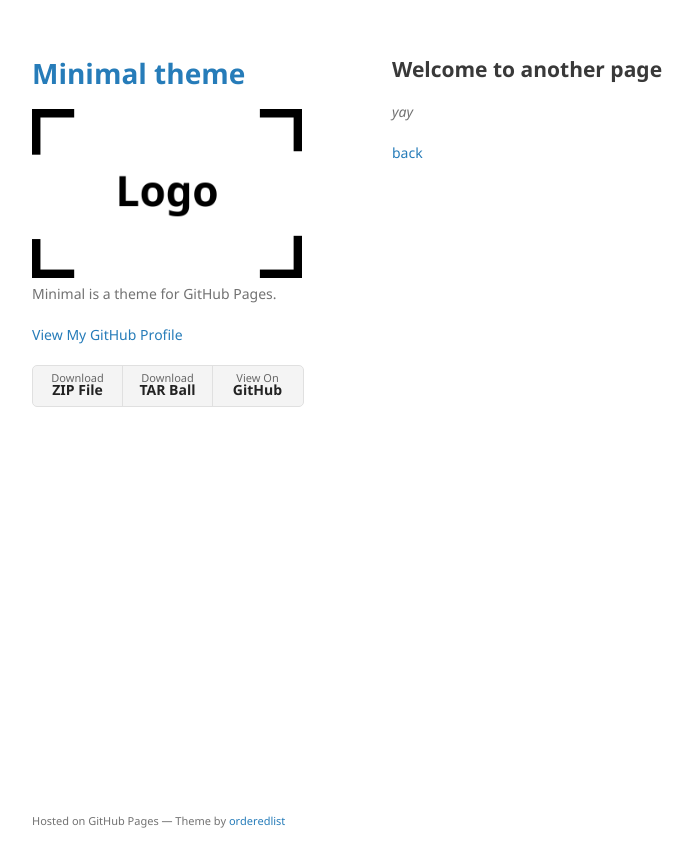
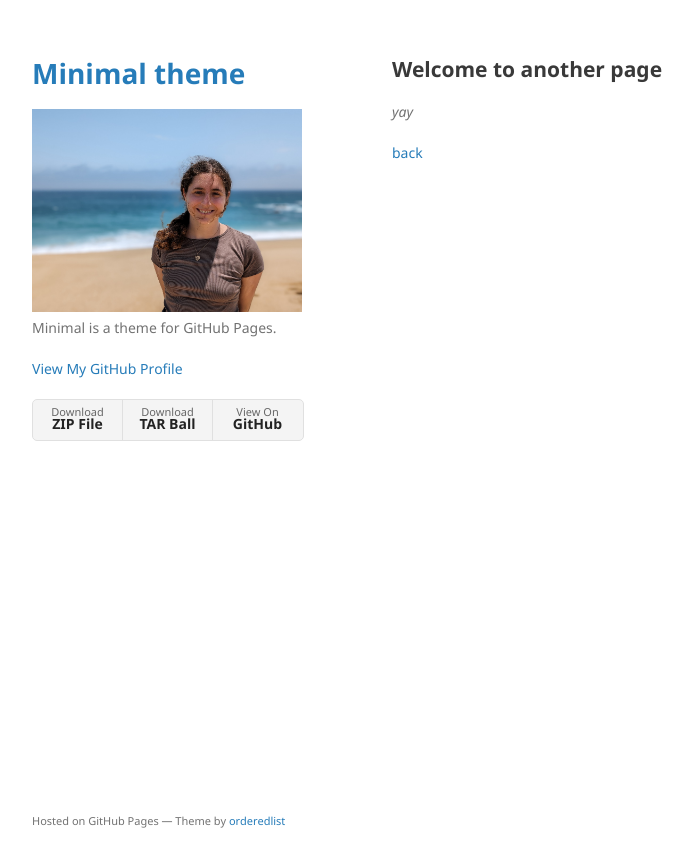
Before and after one commit to sblunt/sblunt.github.io, a Jekyll site: the page built from another-page.md, in a window 1280 px wide. Shown: the top 867 px of the page, without its empty margins (178-871 px from the left). Built offline with Jekyll 4.4.1, drawn with Linux system fonts in a browser that asks for light colours; our own code applies the rules of GitHub Pages for plain Markdown files.

Commit message:
include headshot

```diff
--- a/_config.yml
+++ b/_config.yml
@@ -1,5 +1,5 @@
 title: Minimal theme
-logo: /assets/img/logo.png
+logo: /assets/img/headshot.png
 description: Minimal is a theme for GitHub Pages.
 show_downloads: true
 google_analytics:
```
Also changed, not shown: assets/img/headshot.png (added), assets/img/logo.png (deleted).
